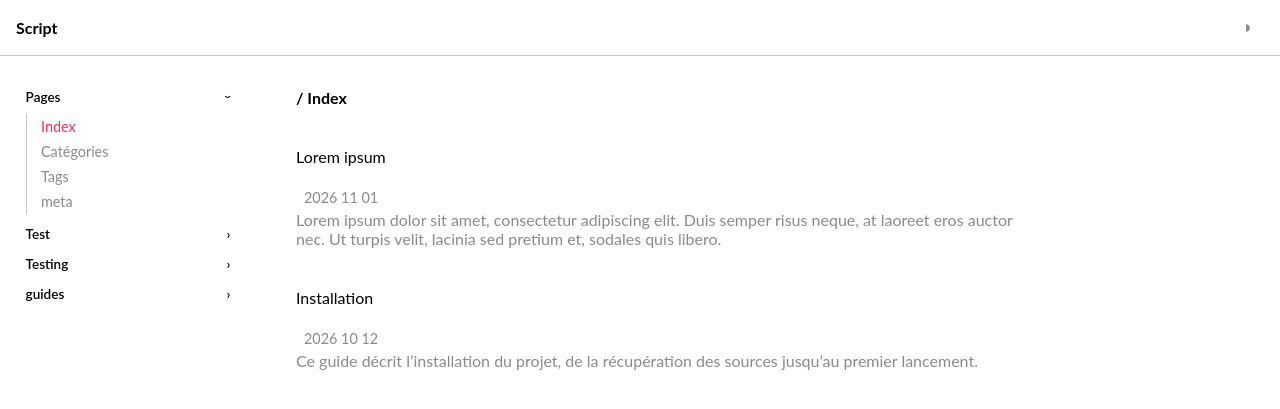
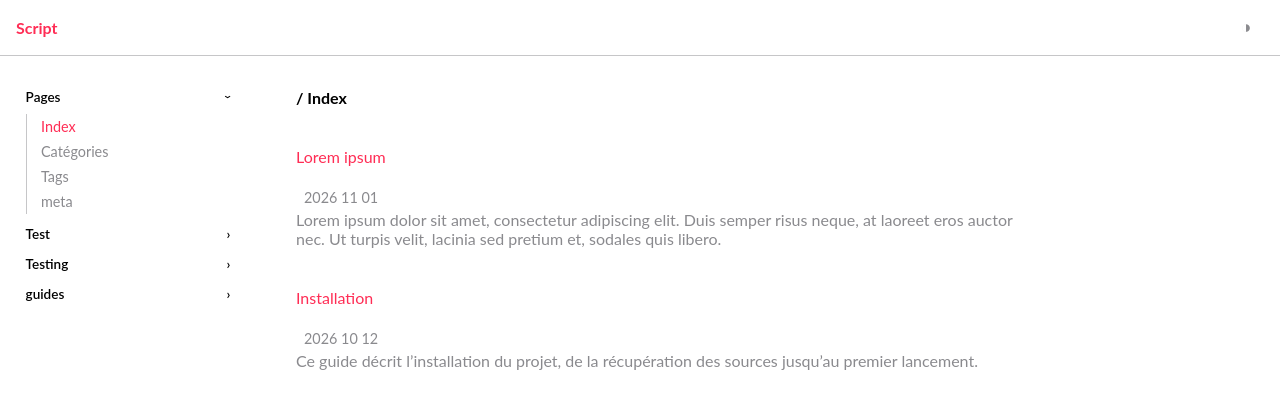
Before and after one commit to script-txt/script-txt.github.io, a Jekyll site: the page built from index.html, in a window 1280 px wide. Shown: the top 409 px of the page. Built offline with Jekyll 4.4.1, drawn with Linux system fonts in a browser that asks for light colours.

Commit message:
Update default.html

```diff
--- a/_layouts/default.html
+++ b/_layouts/default.html
@@ -38,7 +38,7 @@
   @import url('https://fonts.googleapis.com/css2?family=Lato:ital,wght@0,100;0,300;0,400;0,700;0,900;1,100;1,300;1,400;1,700;1,900&display=swap');
 
   body { margin: 0; background: var(--bg); color: var(--fg); font: 20px/1.7; font-family: "Lato", sans-serif; }
-  a { color: inherit; text-decoration: none; }
+  a { color: var(--accent); text-decoration: none; }
 
   /* En-tête : fond pleine largeur, contenu limité à la largeur de la page */
   header {
```
